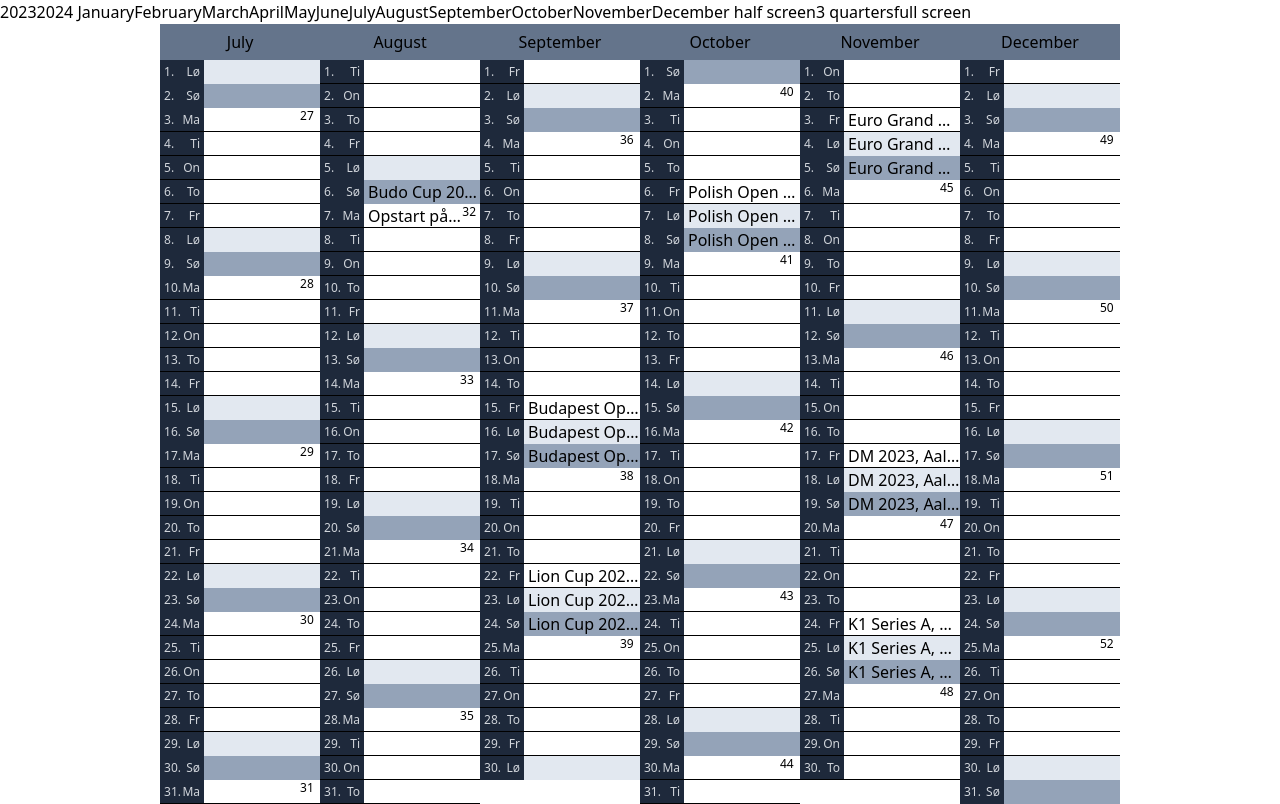
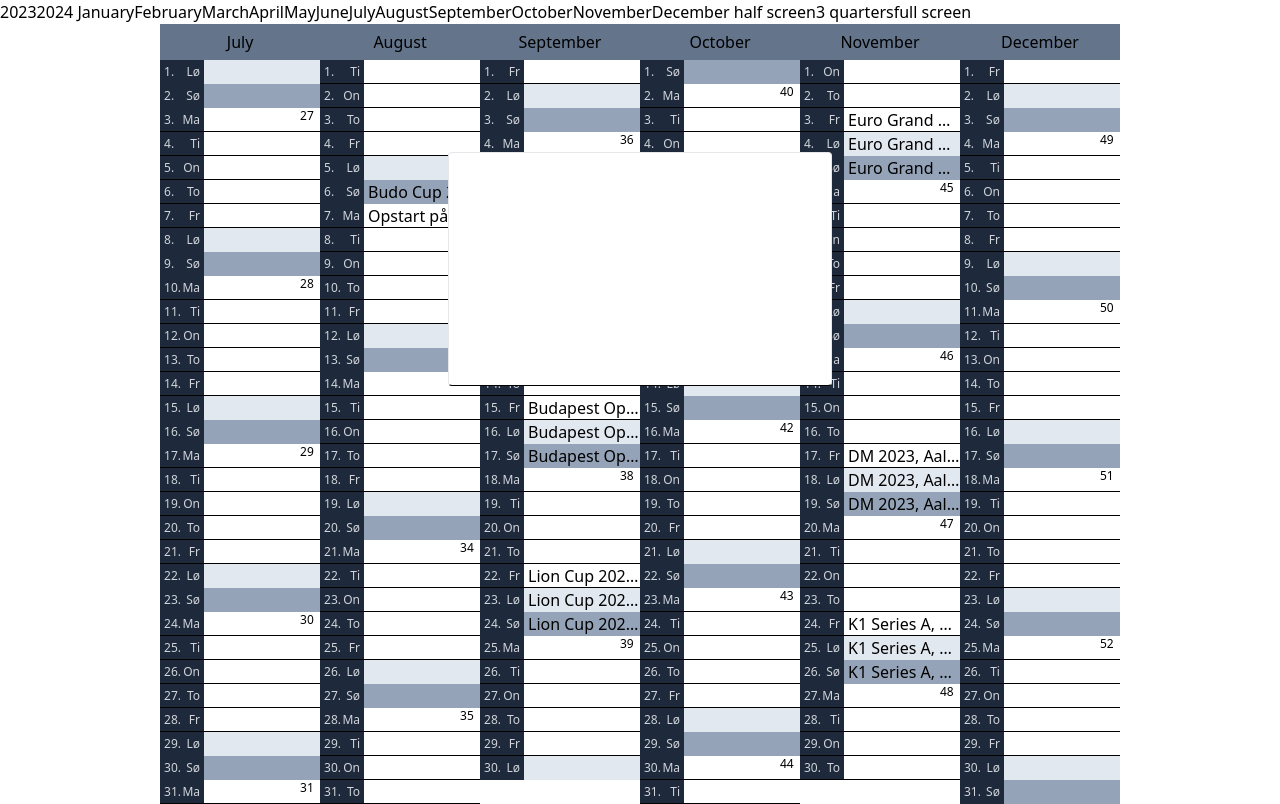
Before and after one commit to Cromski/SvelteEventCalendar, a SvelteKit app: page / in a window 1280 px wide. Built offline with nearby package versions, Linux system fonts and the light colour scheme.

Commit message:
creating modal

```diff
--- a/src/components/Day.svelte
+++ b/src/components/Day.svelte
@@ -3,15 +3,15 @@
     import selectedYearStore from "../stores/SelectedYearStore";
     import monthsStore from "../stores/MonthsStore";
     import events from "../events.json"
+    import dayModalStore from "../stores/DayModalStore";
 
     export let month: number
     export let day: number
 
     $: weekday = new Date(`${$selectedYearStore} ${$monthsStore[month]} ${day}`).toLocaleDateString("da-dk", {weekday: "short"})
 
-    const getUnixTime = (date: Date) => {
-        return Math.floor(date.getTime() / 1000)
-    }
+    const getUnixTime = (date: Date) => Math.floor(date.getTime() / 1000)
+
 
     $: event = events.events.find((e) =>
     getUnixTime(new Date(`${$selectedYearStore} ${$monthsStore[month]} ${day}`)) >= getUnixTime(new Date(`${e.startDate.split("-")[2]} ${e.startDate.split("-")[1]} ${e.startDate.split("-")[0]}`)) &&
@@ -44,7 +44,11 @@
         <h1 class=" ml-1 inline-block">{day}.</h1>
         <h1 class=" mr-1 inline-block float-right">{convertToShorterWeekday(weekday)}</h1>
     </div>
-    <h1 class=" ml-1 mr-auto truncate ">{ event == undefined  ? " " : event }</h1> <!--  day+"-"+month+"-"+$selectedYearStore -->
+    {#if event == undefined}
+        <h1 class=" mr-auto"> </h1>
+    {:else}
+        <button class=" ml-1 mr-auto truncate " on:click={() => dayModalStore.set({visible: true, event: event})} >{ event }</button> <!--  day+"-"+month+"-"+$selectedYearStore -->
+    {/if}
     {#if weekday == "man."}
         <h1 class=" mr-1 w-4 text-xs">{getWeekNumber()}</h1>
     {/if}
--- a/src/components/FullCalendar.svelte
+++ b/src/components/FullCalendar.svelte
@@ -5,6 +5,7 @@
     import selectedMonthsStore from "../stores/SelectedMonthsStore";
     import selectedYearStore from "../stores/SelectedYearStore";
     import monthsStore from "../stores/MonthsStore";
+    import FullDayModal from "./FullDayModal.svelte";
 
     const daysInMonth = [31, new Date().getFullYear() == 366 ? 29 : 28,31,30,31,30,31,31,30,31,30,31];
 
@@ -46,10 +47,11 @@
     <button on:click={() => updateViewSize(viewSize.value)}>{viewSize.name}</button>
 {/each}
 
-<div style={`width: ${viewSize}%`} class=" mx-auto flex justify-center">
+<div style={`width: ${viewSize}%`} class=" relative mx-auto flex justify-center">
     {#each $selectedMonthsStore as month}
         <Month month={month} daysInMonth={daysInMonth[month]} />
     {/each}
+    <FullDayModal />
 </div>
 
 
--- /dev/null
+++ b/src/components/FullDayModal.svelte
@@ -0,0 +1,10 @@
+<script lang="ts">
+    import dayModalStore from "../stores/DayModalStore";
+
+</script>
+
+<div class=" absolute bg-white w-[40%] h-[30%] top-32 border-b-black border-[1px] rounded">
+    <h1 class="  ">{$dayModalStore.event}</h1>
+    <h1 class="  ">{$dayModalStore.event}</h1>
+    <h1 class="  ">{$dayModalStore.event}</h1>
+</div>
--- /dev/null
+++ b/src/stores/DayModalStore.ts
@@ -0,0 +1,8 @@
+import { writable } from 'svelte/store';
+
+const dayModalStore = writable({
+    visible: false,
+    event: "",
+});
+
+export default dayModalStore;
```
